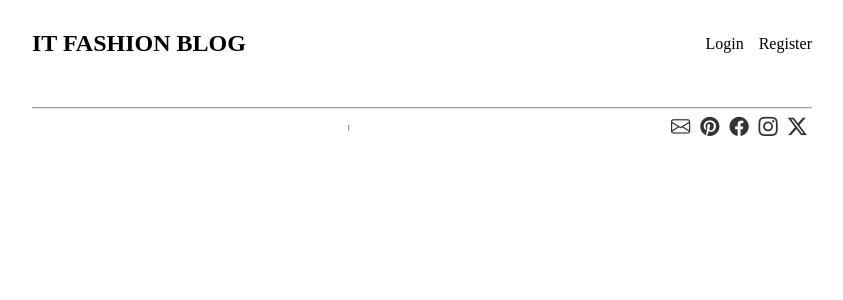
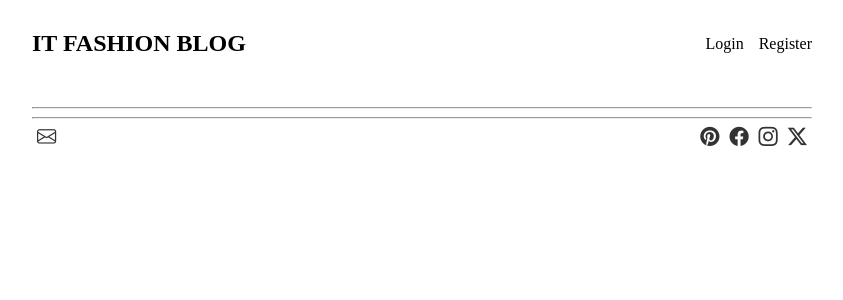
Before and after one commit to marceloaraujodev/Portfolio-Projects, a React (Create React App) app in the folder Blog/client/: page / in a window 1280 px wide. Shown: the top 300 px of the page, without its empty margins (218-1061 px from the left). Built offline with nearby package versions, Linux system fonts and the light colour scheme; no server answers.

Commit message:
footer css for it

```diff
--- a/Blog/client/src/components/Footer.js
+++ b/Blog/client/src/components/Footer.js
@@ -3,8 +3,8 @@ import 'bootstrap-icons/font/bootstrap-icons.css';
 export default function Footer() {
   return (
     <>
+    <hr className='separation' />
     <footer>
-    <hr className='separation' />
       <div>
         <a href="https://github.com/marceloaraujodev">
           <i className="bi bi-envelope social-media"></i>
```
